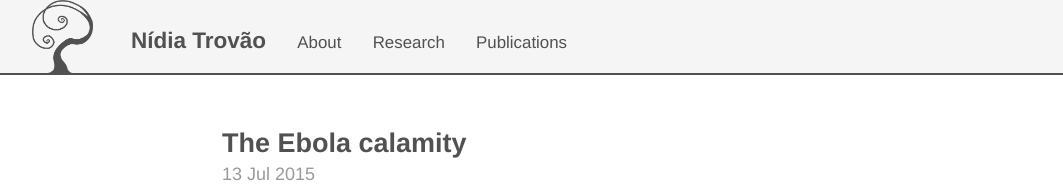
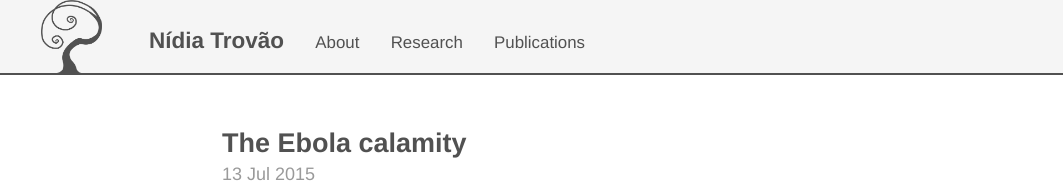
Before and after one commit to nidiatrovao/nidiatrovao.github.io, a Jekyll site: the page built from index.html, in a window 1280 px wide. Shown: the top 190 px of the page, without its empty margins (13-1076 px from the left). Built offline with Jekyll 4.4.1, drawn with Linux system fonts in a browser that asks for light colours; the list of posts is cut into pages by our own code.

Commit message:
float adjustment

```diff
--- a/_layouts/default.html
+++ b/_layouts/default.html
@@ -5,7 +5,7 @@
 
   <body>
 	  <header class="masthead" style="padding-top:0">
-        <h3 class="masthead-title" style="background-color:#F5F5F5;background-image: url('/public/apple-touch-icon-precomposed.png');background-size:contain;background-repeat:no-repeat;padding-top:1.5rem;max-width:100%;padding-bottom:1rem;padding-left:8rem;padding-right:2.5rem;box-shadow: 0px 2px 0px #515151;background-position:left 2.5rem bottom">
+        <h3 class="masthead-title" style="background-color:#F5F5F5;background-image: url('/public/apple-touch-icon-precomposed.png');background-size:contain;background-repeat:no-repeat;padding-top:1.5rem;max-width:100%;padding-bottom:1rem;padding-left:9rem;padding-right:2.5rem;box-shadow: 0px 2px 0px #515151;background-position:left 3rem bottom">
             <a href="{{ site.baseurl }}/" title="Home">{{ site.title }}</a>&nbsp;&nbsp;&nbsp;&nbsp;
 			{% for page in site.pages_list %}
 				<span style="display:inline-block"><small><a href="{{ page[1] }}">{{ page[0] }}</a></small>&nbsp;&nbsp;&nbsp;&nbsp;</span>
```
